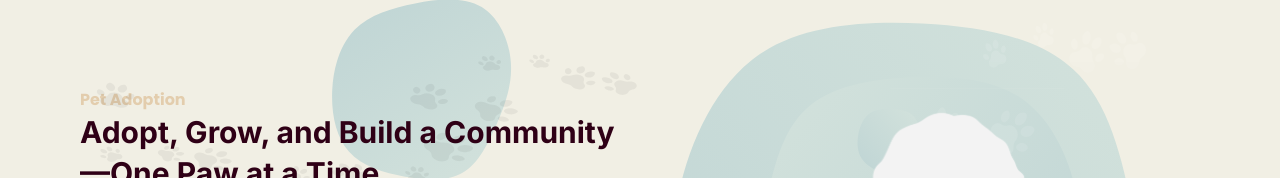
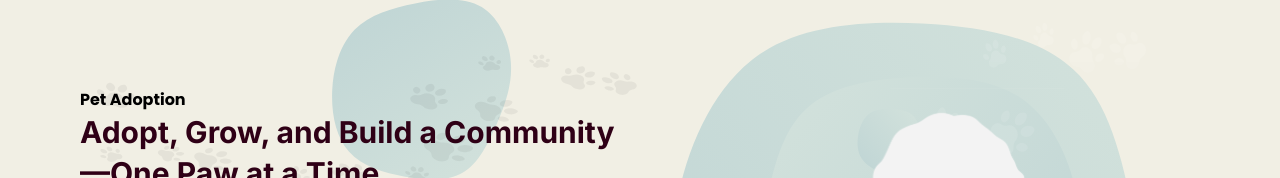
Before and after one commit to birongliu/CISC-4900, a Next.js app in the folder frontend/: page / in a window 1280 px wide. Shown: the part 193-371 px from the top of the page. Built offline with nearby package versions, Linux system fonts and the light colour scheme.

Commit message:
Refactor tailwind.config.ts for color updates

```diff
--- a/frontend/tailwind.config.ts
+++ b/frontend/tailwind.config.ts
@@ -29,12 +29,14 @@ const config: Config = {
       },
       colors: {
         "light-primary": "rgba(153, 162, 165, 1)",
+        "purple-1000": "rgba(47, 0, 22, 1)",
         "button-primary": "rgba(241, 239, 228, 1)",
         "black-100": "rgba(47, 0, 22, 1)",
-        "text-secondary": "rgba(227, 205, 173, 1)",
+        "secondary": "rgba(227, 205, 173, 1)",
       },
       backgroundColor: {
         "light-primary": "rgba(241, 239, 228, 1)",
+        "light-overlay": "#F3E1C8",
         "dark-primary": "rgba(227, 205, 173, 1)",
       },
     },
```
